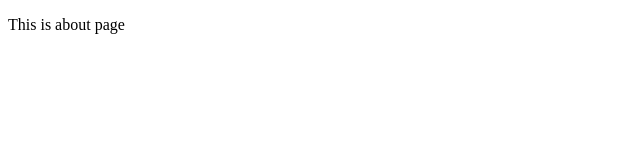
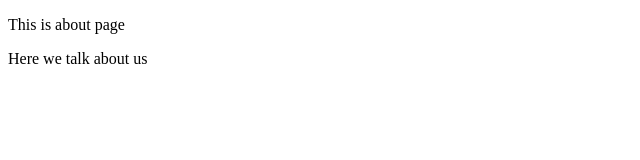
Before and after one commit to muradpro1/OpenAI-project, a plain HTML site: page about.html in a window 1280 px wide. Shown: the whole page, without its empty margins (0-640 px from the left). Drawn offline with Linux system fonts and the light colour scheme.

Commit message:
Paragraph added

```diff
--- a/about.html
+++ b/about.html
@@ -7,5 +7,6 @@
 </head>
 <body>
     <p>This is about page</p>
+    <p>Here we talk about us</p>
 </body>
 </html>
```
